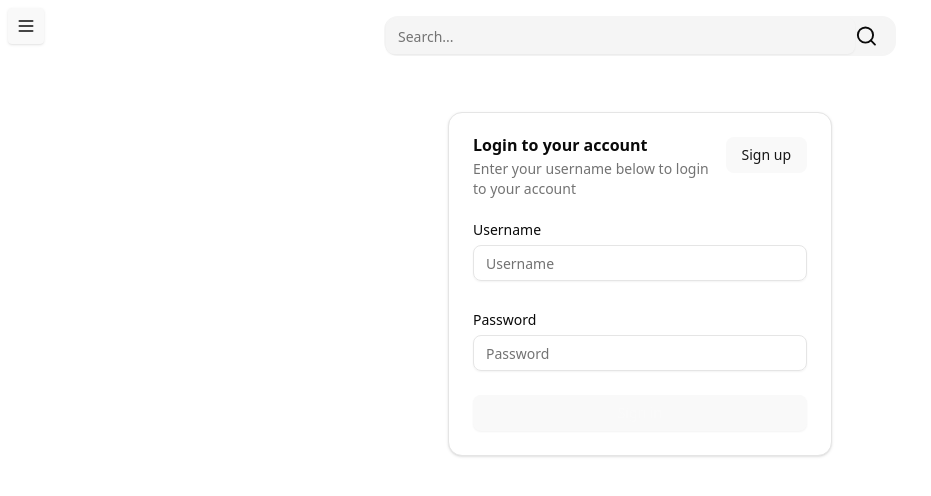
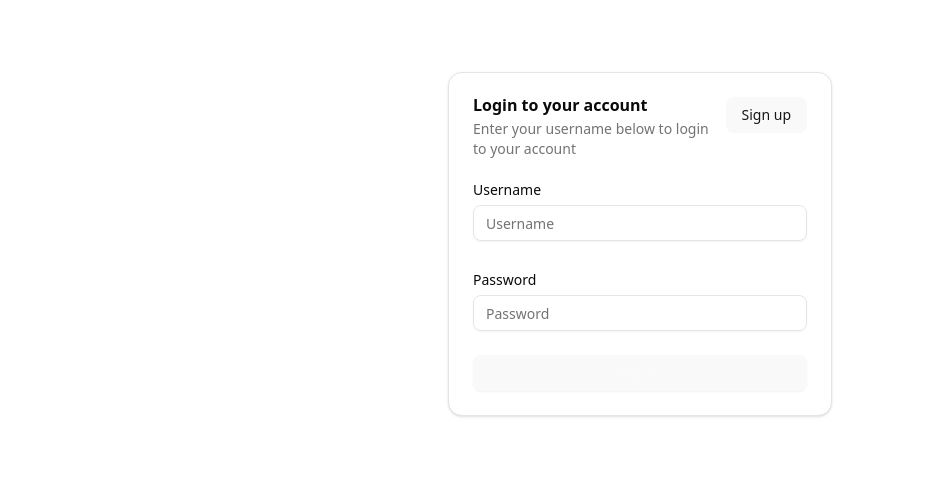
Before and after one commit to VumenAirlines/code_vault_ui, a React (Vite) app in the folder code-vault-frontend/: page /login in a window 1280 px wide. Shown: the top 496 px of the page, without its empty margins (0-931 px from the left). Built offline with nearby package versions, Linux system fonts and the light colour scheme; no server answers.

Commit message:
fixed sidebar and searchbar showing up when not logged in

```diff
--- a/code-vault-frontend/src/components/RootLayout.tsx
+++ b/code-vault-frontend/src/components/RootLayout.tsx
@@ -17,14 +17,18 @@ import { EditorSettingsDialog } from "./EditorSettingsDialog";
 import { CodeBlockSettingsDialog } from "./CodeBlockSettingsDialog";
 import { Button } from "./ui/button";
 import { SearchBar } from "../features/snippets/components/SearchBar";
+import { useAuthStore } from "../stores/useAuthStore";
 const RootLayout = () => {
   //todo use link instead of button
   const [open, setOpen] = useState(false);
   const navigate = useNavigate();
+  const token = useAuthStore.getState().token;
   return (
     <div className="min-h-screen bg-background font-sans antialiased">
+      {token && (
         <SearchBar className="relative top-4 left-1/2 transform -translate-x-1/2 max-w-lg w-full z-50" />
-
+      )}{" "}
+      {token && (
         <Sheet open={open} onOpenChange={setOpen}>
           <SheetTrigger className=" fixed top-2 left-2 z-50 rounded shadow hover:text-muted-foreground/80 w-fit h-fit p-2">
             <Menu className="size-5" />
@@ -69,6 +73,7 @@ const RootLayout = () => {
             </SheetFooter>
           </SheetContent>
         </Sheet>
+      )}
       <main className="flex justify-center items-center pt-10  mx-8 h-full">
         <Toaster richColors closeButton />
         <Outlet />
```
Lines whose indentation alone changed are shown as unchanged.
